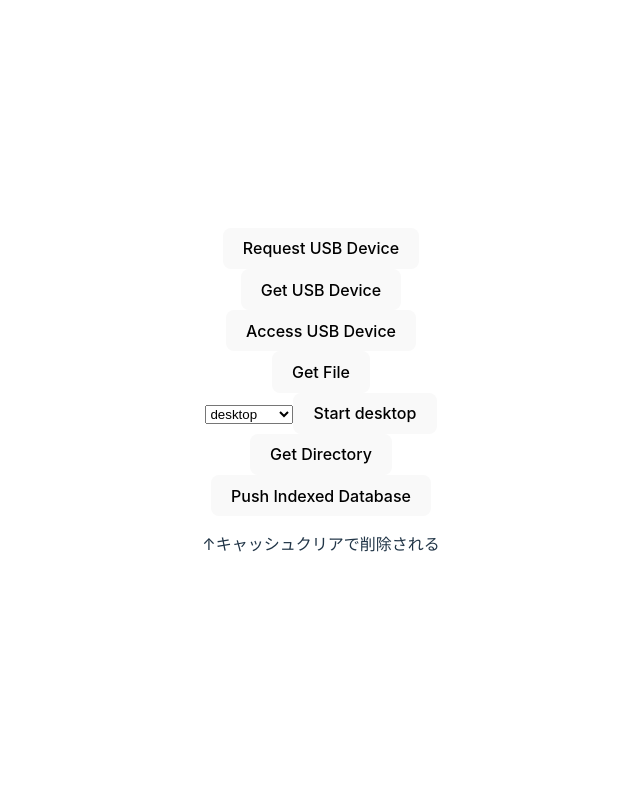
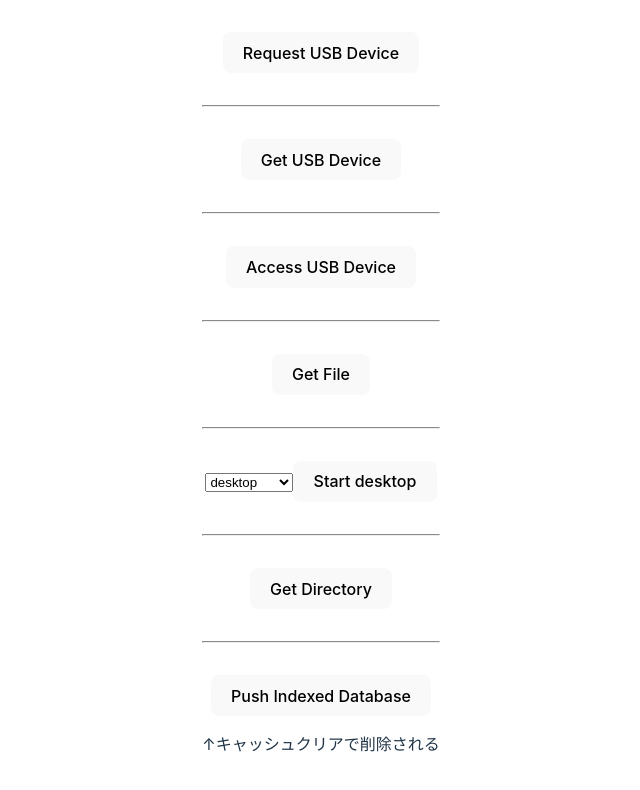
Before and after one commit to GensIto/webUSB, a React (Vite) app: page / in a window 1280 px wide. Shown: the top 790 px of the page, without its empty margins (319-959 px from the left). Built offline with nearby package versions, Linux system fonts and the light colour scheme.

Commit message:
Dividerを作りみやすく

```diff
--- a/src/App.tsx
+++ b/src/App.tsx
@@ -7,16 +7,29 @@ import { AccessUSBDevice } from "./components/AccessUSBDevice";
 import { SelectFile } from "./components/SelectFile";
 import { SelectDirectory } from "./components/SelectDirectory";
 import { PushIndexedDB } from "./components/PushIndexedDB";
+import { Divider } from "./components/Divider";
 
 const App: React.FC = () => {
   return (
     <div>
       <RequestUSB />
+      <Divider />
+      {/*  */}
       <GetUSB />
+      <Divider />
+      {/*  */}
       <AccessUSBDevice />
+      <Divider />
+      {/*  */}
       <SelectFile />
+      <Divider />
+      {/*  */}
       <SelectStartDir />
+      <Divider />
+      {/*  */}
       <SelectDirectory />
+      <Divider />
+      {/*  */}
       <PushIndexedDB />
     </div>
   );
--- /dev/null
+++ b/src/components/Divider.tsx
@@ -0,0 +1,5 @@
+import React from "react";
+
+export const Divider = () => {
+  return <hr />;
+};
--- a/src/index.css
+++ b/src/index.css
@@ -67,3 +67,9 @@ button:focus-visible {
     background-color: #f9f9f9;
   }
 }
+
+hr {
+  border-top: 1px solid #8c8b8b;
+  margin-top: 2rem;
+  margin-bottom: 2rem;
+}
```
